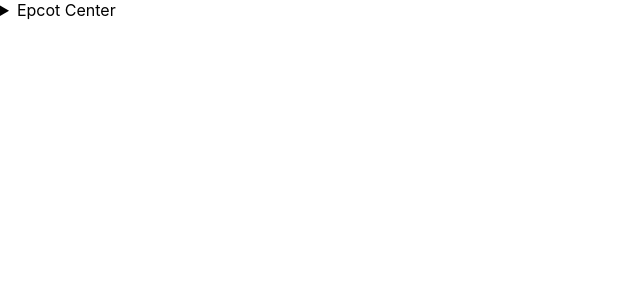
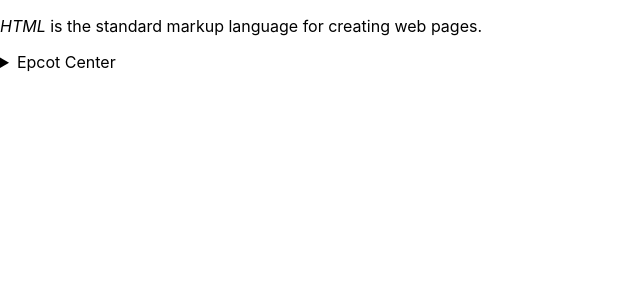
Before and after one commit to lunathebright/react-practice, a React (Create React App) app: page / in a window 1280 px wide. Shown: the top 300 px of the page, without its empty margins (0-640 px from the left). Built offline with nearby package versions, Linux system fonts and the light colour scheme.

Commit message:
html: dfn

```diff
--- a/src/App.js
+++ b/src/App.js
@@ -1,4 +1,4 @@
-// import { useState } from "react";
+import { useState } from "react";
 // import PortalParent from "./studies/PortalParent";
 // import LifCycle from "./studies/LifCycle";
 // import Memo from "./studies/Memo";
@@ -8,11 +8,14 @@
 
 function App() {
   // const [isCountPage, setIsCountPage] = useState(true);
-  // const [isDialogOn, setIsDialogOn] = useState(false);
+  const [isOn, setIsOn] = useState(false);
 
   return (
     <div className="App">
-      <details>
+      <p>
+        <dfn>HTML</dfn> is the standard markup language for creating web pages.
+      </p>
+      <details open={isOn}>
         <summary>Epcot Center</summary>
         <p>
           Epcot is a theme park at Walt Disney World Resort featuring exciting
```
